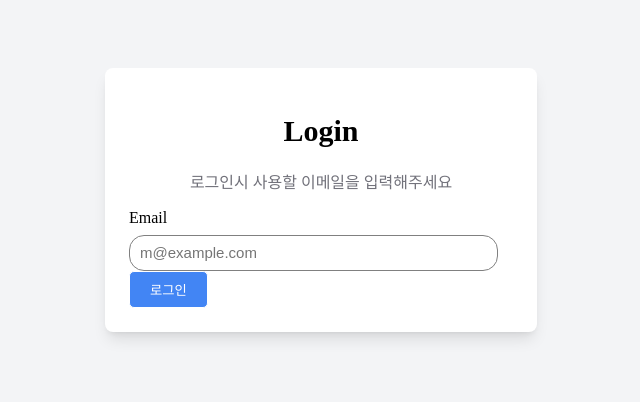
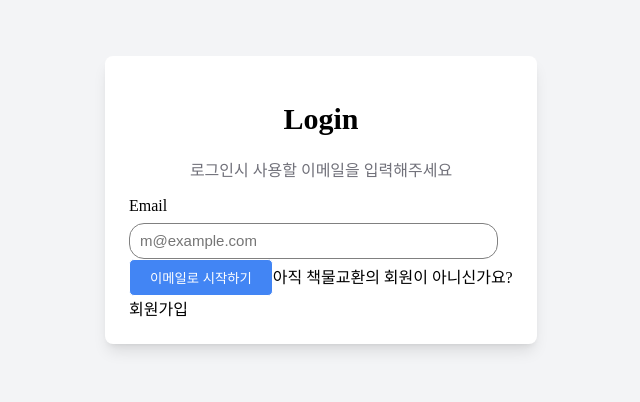
Before and after one commit to justdogeabal/front, a React (Vite) app: page /login in a window 1280 px wide. Shown: the part 220-622 px from the top of the page, without its empty margins (319-959 px from the left). Built offline with nearby package versions, Linux system fonts and the light colour scheme.

Commit message:
docs: 로그인 버튼 문구 수정

```diff
--- a/src/pages/LoginPage/index.tsx
+++ b/src/pages/LoginPage/index.tsx
@@ -28,7 +28,8 @@ export const Login = () => (
           />
         </EmailWrapper>
       </EmailContainer>
-      <LoginButton>로그인</LoginButton>
+      <LoginButton>이메일로 시작하기</LoginButton>
+      아직 책물교환의 회원이 아니신가요? 회원가입
     </LoginPageWrapper>
   </LoginPageContainer>
 );
--- a/src/pages/PostPage/index.tsx
+++ b/src/pages/PostPage/index.tsx
@@ -5,7 +5,7 @@ const PostPage = () => {
   return (
     <>
       <Page header={<></>} footer={<></>}>
-        <Link to="/">1번</Link>
+        <Link to="/"></Link>
         <button>좋아요</button>
       </Page>
     </>
--- a/src/pages/signUpPage/index.tsx
+++ b/src/pages/signUpPage/index.tsx
@@ -0,0 +1 @@
+const SignUpPage = () => {};
```
